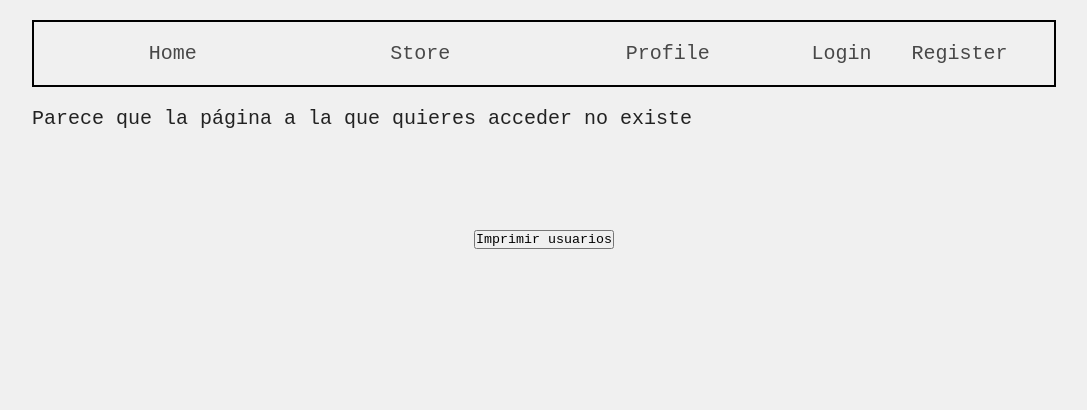
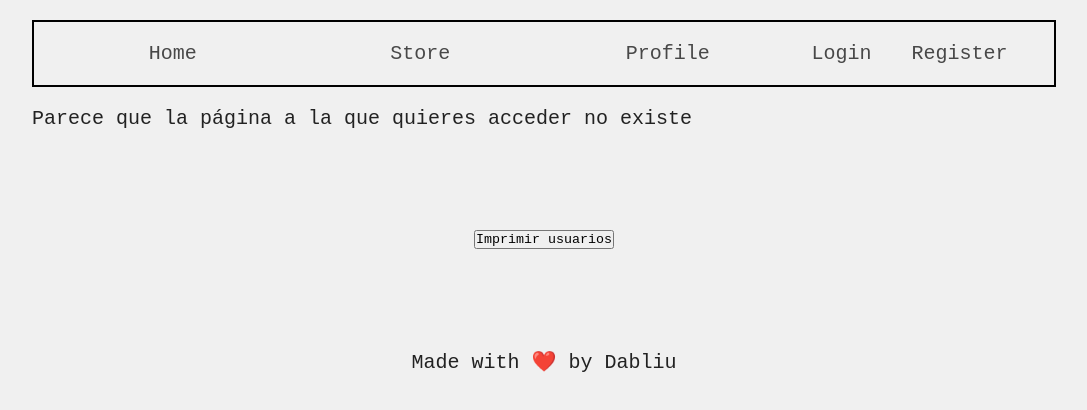
Before and after one commit to WilsonMachado/bit02spa, a React (Vite) app: page / in a window 1280 px wide. Shown: the top 410 px of the page, without its empty margins (96-1183 px from the left). Built offline with nearby package versions, Linux system fonts and the light colour scheme.

Commit message:
Se agrega footer

```diff
--- a/index.html
+++ b/index.html
@@ -14,6 +14,7 @@
   <body>
     <noscript>Se requiere JavaScript para ejecutar esta página</noscript>
     <div id="root"></div>
+    <footer>Made with ❤️ by Dabliu</footer>
     <script type="module" src="/src/main.jsx"></script>
   </body>
 </html>
--- a/src/App.css
+++ b/src/App.css
@@ -52,10 +52,17 @@ a:hover{
 
 /** Vista del Home*/
 
+.main-container{
+  width: 100vw;
+  height: 100vh;
+  align-items: center;
+  text-align: center;
+}
+
 .main-title{
 
-  margin: 2rem;
-  text-align: center;
+
+  font-size: 10rem;
 }
 
 /** Estilos del modal para advertencias*/
@@ -149,3 +156,10 @@ a:hover{
     display: flex;
     margin: 100px;
   }
+
+  /*! !!!!!!!!!!!!!!!!!!!!!!!!!!!!!!!!!!!!!!!!!!!!!!!!!!!!!!!!!!!!!!!!!!!!!!!!!!!! */
+
+  /** Estilos para el footer*/
+  footer{
+    text-align: center;
+  }
--- a/src/components/Pages/HomePage.jsx
+++ b/src/components/Pages/HomePage.jsx
@@ -3,8 +3,10 @@ import React from 'react'
 export const HomePage = () => {
   return (
       <>
-        <h1 className='main-title'>8-bit Store</h1>
-        <img src="https://cdna.artstation.com/p/assets/images/images/053/325/198/original/lylian-leutard-shopkeeper-pres.gif?1661948452" alt="GIF" />
+        <div className="main-container">
+          <h1 className='main-title'>8-bit Store</h1>
+          <img src="https://cdna.artstation.com/p/assets/images/images/053/325/198/original/lylian-leutard-shopkeeper-pres.gif?1661948452" alt="GIF" />
+        </div>
       </>
     );
 }
```
Also changed, not shown: src/App.jsx (line endings or trailing spaces).
